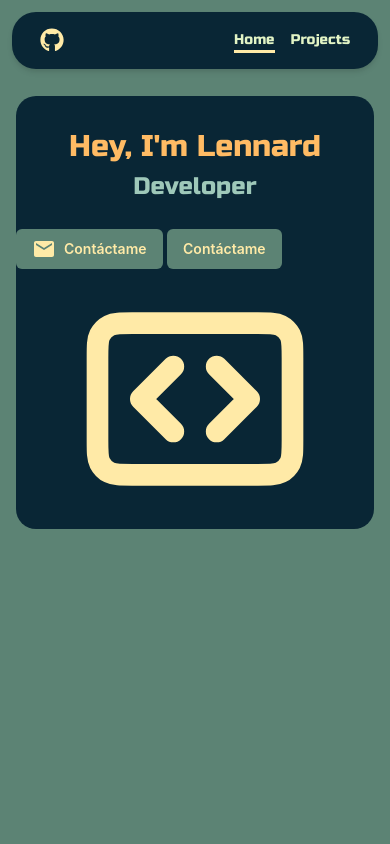
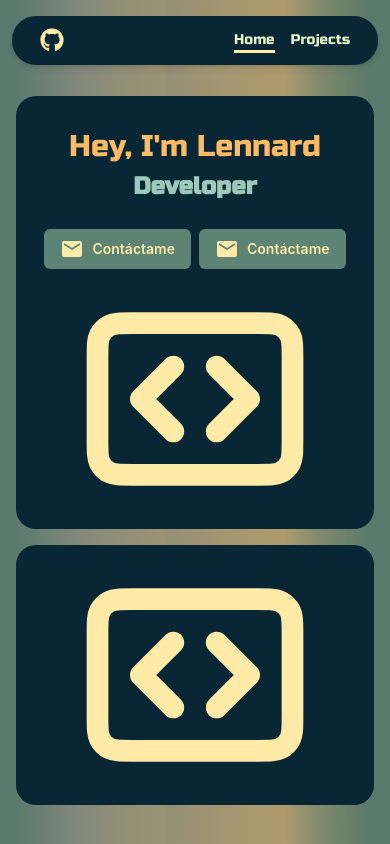
Before and after one commit to Lesandrod/Portafolio, a React (Vite) app: page /#/ in a window 390 px wide. Built offline with nearby package versions, Linux system fonts and the light colour scheme; a web font is replaced by a local one.

Commit message:
responsive content

```diff
--- a/src/App.jsx
+++ b/src/App.jsx
@@ -8,7 +8,7 @@ import { Routes, BrowserRouter, Route } from "react-router-dom";
 function App() {
   return (
     <>
-      <VStack style={{ backgroundColor: "rgba(92, 131, 116, 1)" }}>
+      <VStack className="boxygradient">
         <Navbar />
 
         <Routes>
--- a/src/components/Aboutme/Aboutme.jsx
+++ b/src/components/Aboutme/Aboutme.jsx
@@ -1,9 +1,30 @@
-import React from 'react'
+import React from "react";
+import LogoSVG from "../../assets/logoooo.svg";
+import { Image } from "@chakra-ui/react";
+import { Button, ButtonGroup } from "@chakra-ui/react";
+import { MdEmail } from "react-icons/md";
 
+import { Box, Text, HStack, Link, Icon, VStack } from "@chakra-ui/react";
 const Aboutme = () => {
   return (
-    <div>Aboutme</div>
-  )
-}
+    <>
+      <Box
+        color={"#092635"}
+        w={"100%"}
+        display={{ md: "flex" }}
+        bg={"#092635"}
+        my={4}
+        borderRadius={20}
+        justifyContent={"space-evenly"}
+      >
+        <Box style={{ justifyContent: "", alignContent: "center" }}>
+          <center>
+            <Image width={{ base: 260, md: 410 }} src={LogoSVG} alt="dev" />
+          </center>
+        </Box>
+      </Box>
+    </>
+  );
+};
 
-export default Aboutme
+export default Aboutme;
--- a/src/components/Navbar.jsx
+++ b/src/components/Navbar.jsx
@@ -13,15 +13,20 @@ const Navbar = () => {
 
   return (
     <Box
+      className="boxygradient"
       w={"100%"}
-      maxW={"1100px"}
-      position={"absolute"}
+      pt={1}
+      position={"fixed"}
       fontSize={{ base: "14px", md: "15px", lg: "17px" }}
+      alignItems={"center"}
+      zIndex={9999}
     >
+      <center>
         <HStack
           m={3}
-        py={3}
+          py={2}
           px={7}
+          maxW={"1100px"}
           bg={"#092635"}
           color={"#FFEAA7"}
           borderRadius={24}
@@ -81,6 +86,7 @@ const Navbar = () => {
             ))}
           </HStack>
         </HStack>
+      </center>
     </Box>
   );
 };
--- a/src/components/Principal/Principal.jsx
+++ b/src/components/Principal/Principal.jsx
@@ -10,42 +10,44 @@ const Principal = () => {
     <>
       <Box
         color={"#092635"}
-        m={4}
+        w={"100%"}
         display={{ md: "flex" }}
         bg={"#092635"}
+        my={4}
         borderRadius={20}
         justifyContent={"space-evenly"}
       >
         <Box
-          pt={{ base: 7, md: 0 }}
+          pt={{ base: 7, lg: 0 }}
           style={{ justifyContent: "center", alignContent: "center" }}
         >
           <Text
             fontFamily={"Russo One"}
             color="#FFBB64"
-            fontSize={{ base: "3xl", md: "5xl" }}
+            fontSize={{ base: "3xl", lg: "5xl" }}
             textAlign={"center"}
           >
             Hey, I'm Lennard
           </Text>
           <Text
             fontFamily={"Russo One "}
-            fontSize={{ base: "2xl", md: "4xl" }}
+            fontSize={{ base: "2xl", lg: "4xl" }}
             color="#9EC8B9"
             fontWeight="bold"
-            textAlign={{ base: "center", md: "left" }}
+            textAlign={{ base: "center", lg: "left" }}
           >
             Developer
           </Text>
           <br />
+          <HStack justifyContent={{ base: "center", lg: "flex-start" }}>
             <Button
               bg="#5C8374"
               color="#FFEAA7"
               variant="ghost"
               fontSize="sm"
               _hover={{
-              bg: "#9EA974", // Cambia el color de fondo al pasar el mouse
-              color: "#5C8374", // Cambia el color del texto al pasar el mouse
+                bg: "#9EA974",
+                color: "#5C8374",
               }}
             >
               <HStack spacing={2}>
@@ -59,12 +61,16 @@ const Principal = () => {
               variant="ghost"
               fontSize="sm"
               _hover={{
-              bg: "#9EA974", // Cambia el color de fondo al pasar el mouse
-              color: "#5C8374", // Cambia el color del texto al pasar el mouse
+                bg: "#9EA974",
+                color: "#5C8374",
               }}
             >
-            Contáctame
+              <HStack spacing={2}>
+                <Icon as={MdEmail} boxSize={6} />
+                <Text>Contáctame</Text>
+              </HStack>
             </Button>
+          </HStack>
         </Box>
 
         <Box style={{ justifyContent: "", alignContent: "center" }}>
--- a/src/index.css
+++ b/src/index.css
@@ -1,8 +1,27 @@
 :root {
-
-  background-color: #5C8374;
-
-  font-synthesis: none;
+  background: rgb(88,121,108);
+  background: linear-gradient(90deg, rgba(88,121,108,1) 3%, rgba(130,136,123,1) 20%, rgba(145,143,119,1) 31%, rgba(154,147,116,1) 42%, rgba(147,144,118,1) 43%, rgba(160,149,114,1) 54%, rgba(167,152,111,1) 62%, rgba(173,155,109,1) 73%, rgba(128,137,108,1) 82%, rgba(111,130,108,1) 88%, rgba(88,121,108,1) 95%);
+}
 
 
+::-webkit-scrollbar {
+  width: 12.5px;
 }
+
+::-webkit-scrollbar-thumb {
+  background-color: #0e2e3e;
+  border-radius: 15px;
+}
+
+::-webkit-scrollbar-track {
+  background: rgb(88,121,108);
+background: linear-gradient(180deg, rgba(88,121,108,1) 53%, rgba(130,136,123,1) 80%, rgba(130,136,123,1) 80%, rgba(175,155,109,1) 94%);
+}
+
+::-webkit-scrollbar-thumb:hover {
+  background: #214662;
+}
+.boxygradient{
+  background: rgb(88,121,108);
+background: linear-gradient(90deg, rgba(88,121,108,1) 3%, rgba(130,136,123,1) 20%, rgba(145,143,119,1) 31%, rgba(154,147,116,1) 42%, rgba(147,144,118,1) 43%, rgba(160,149,114,1) 54%, rgba(167,152,111,1) 62%, rgba(173,155,109,1) 73%, rgba(128,137,108,1) 82%, rgba(111,130,108,1) 88%, rgba(88,121,108,1) 95%);
+}
--- a/src/pages/Home.jsx
+++ b/src/pages/Home.jsx
@@ -1,13 +1,14 @@
 import React from "react";
-
+import Aboutme from "../components/Aboutme/Aboutme";
 import { Image } from "@chakra-ui/react";
 import Principal from "../components/Principal/Principal";
 import { Box, Text, HStack, Link, Icon, VStack } from "@chakra-ui/react";
 
 const Home = () => {
   return (
-    <Box mt={20} width={"100%"} maxW={"1100px"}>
+    <Box mt={20} width={"100%"} maxW={"1100px"} px={4}>
       <Principal />
+      <Aboutme />
     </Box>
   );
 };
```
Lines whose indentation alone changed are shown as unchanged.
